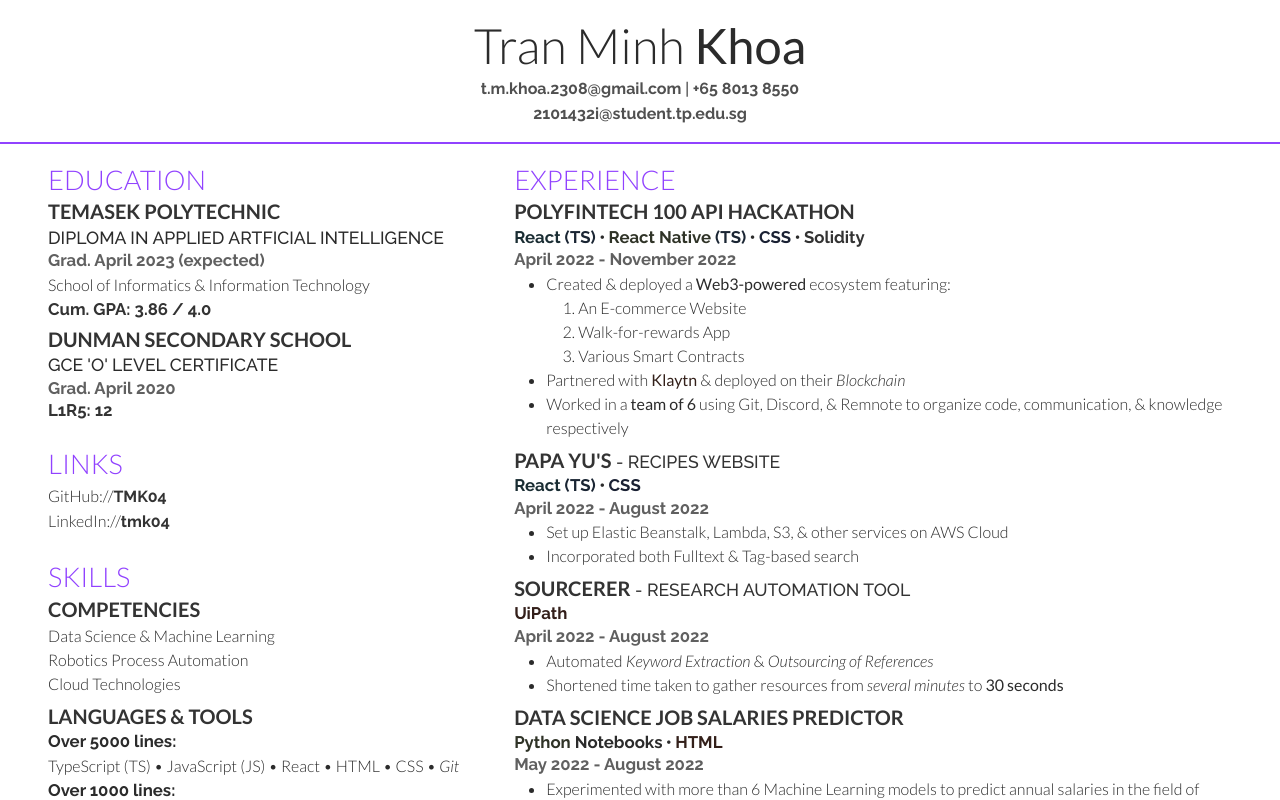
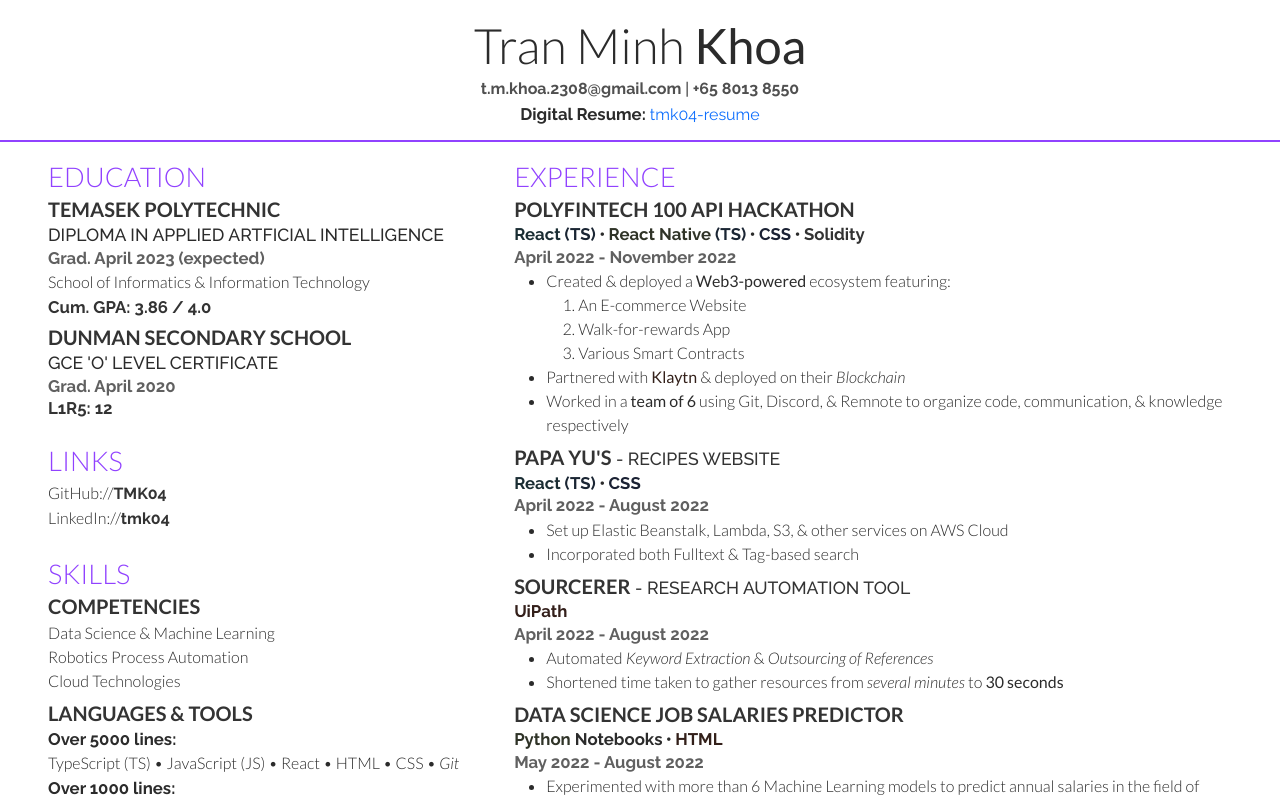
Before and after one commit to TMK04/resume, a React (Create React App) app: page / in a window 1280 px wide. Shown: the top 800 px of the page. Built offline with nearby package versions, Linux system fonts and the light colour scheme.

Commit message:
feat: deploy on AWS S3

```diff
--- a/public/index.html
+++ b/public/index.html
@@ -23,7 +23,7 @@
     -->
     <title>Resume</title>
 
-    <link rel="stylesheet" href="css/bootstrap.min.css" />
+    <link rel="stylesheet" href="/css/bootstrap.min.css" />
   </head>
   <body>
     <noscript>You need to enable JavaScript to run this app.</noscript>
@@ -38,6 +38,6 @@
       To begin the development, run `npm start` or `yarn start`.
       To create a production bundle, use `npm run build` or `yarn build`.
     -->
-    <script src="js/bootstrap.bundle.min.js"></script>
+    <script src="/js/bootstrap.bundle.min.js"></script>
   </body>
 </html>
--- a/src/App.tsx
+++ b/src/App.tsx
@@ -1,5 +1,7 @@
 import Detail from "./components/Detail";
+import { H5 } from "./components/H";
 import Link from "./components/Link";
+import { NormalInline } from "./components/Normal";
 import { Separator, SeparatorInline } from "./components/Separators";
 import EducationSection from "./sections/EducationSection";
 import ExperienceSection from "./sections/ExperienceSection";
@@ -26,9 +28,14 @@ function App() {
             <Detail>+65 8013 8550</Detail>
           </Link>
           <div>
-            <Link className="text-secondary" href="mailto:2101432i@student.tp.edu.sg">
-              <Detail>2101432i@student.tp.edu.sg</Detail>
-            </Link>
+            <H5>
+              {"Digital Resume: "}
+              <NormalInline>
+                <Link href="https://tmk04-resume.s3.ap-southeast-1.amazonaws.com/index.html">
+                  tmk04-resume
+                </Link>
+              </NormalInline>
+            </H5>
           </div>
         </address>
       </header>
```
Also changed, not shown: 2 other files (tests, documents, lock files or other folders).
